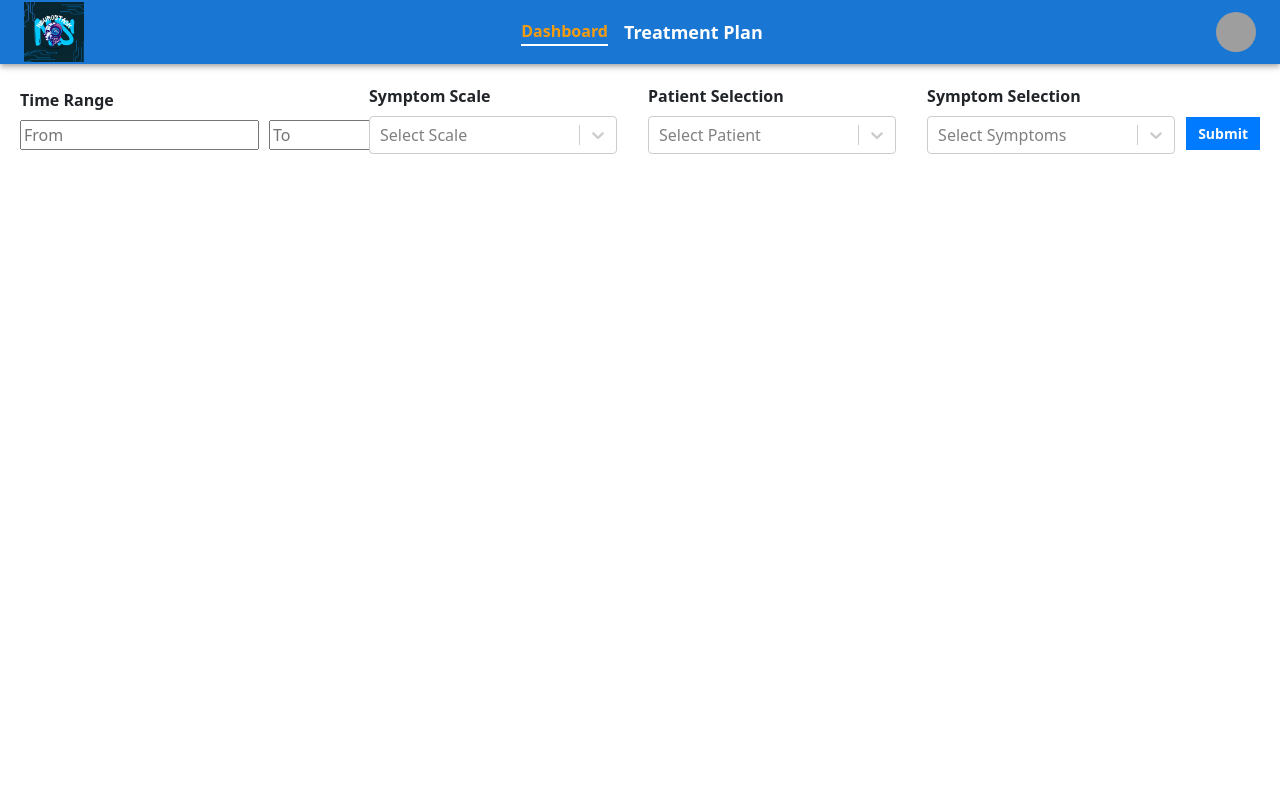
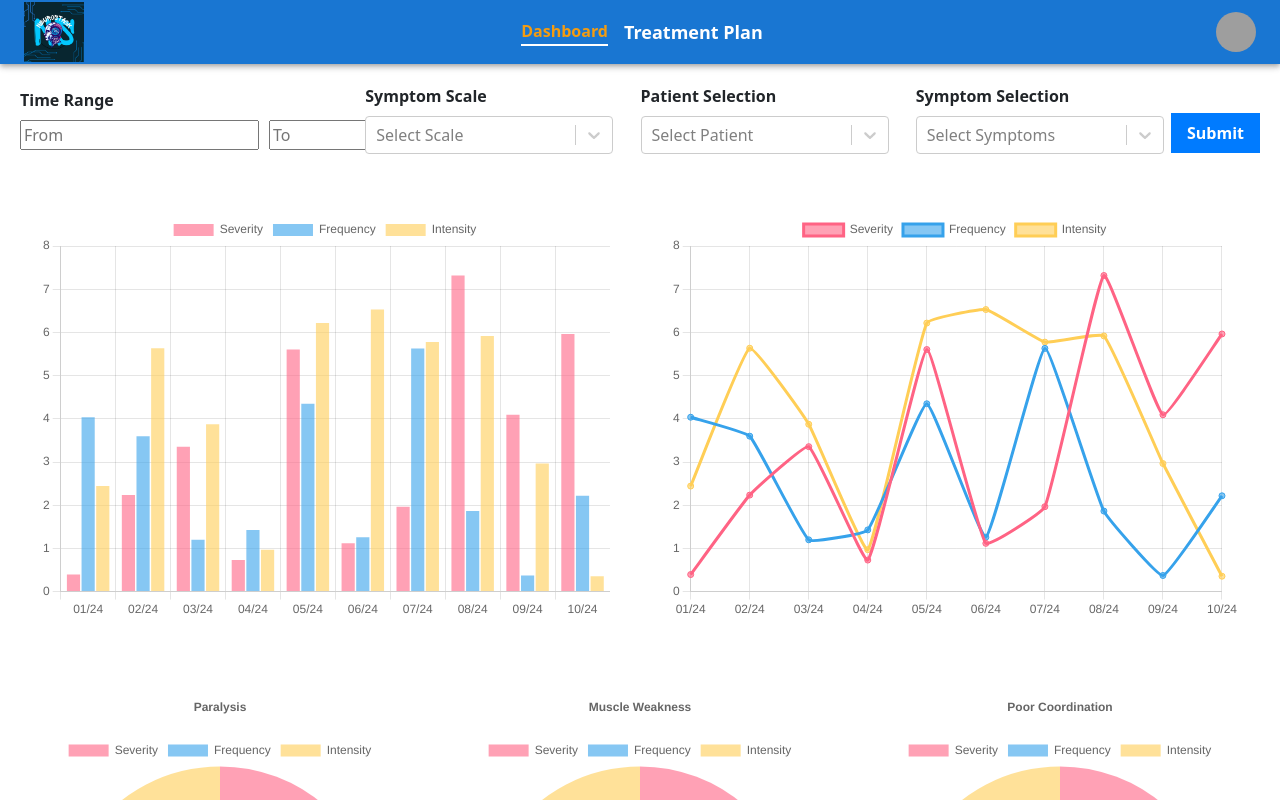
Before and after one commit to sakshamsachdeva13/NeuroStack, a React (Create React App) app: page / in a window 1280 px wide. Both pictures are taken after typing "Sample", "Sample", "Sample", "Sample", "Sample" into the empty fields and a click on the button "Submit". Shown: the top 800 px of the page. Built offline with nearby package versions, Linux system fonts and the light colour scheme; grey boxes are pictures that could not be loaded.

Commit message:
Filters doesnt apply properly

```diff
--- a/src/pages/Dashboard/Dashboard.jsx
+++ b/src/pages/Dashboard/Dashboard.jsx
@@ -35,7 +35,20 @@ const symptomSelectionOptions = [
   { value: 'pain', label: 'Pain' },
 ];
 
-const initialPatientStatusData = {
+const Dashboard = () => {
+  const barChartRef = useRef(null);
+  const lineChartRef = useRef(null);
+  const pieChartParalysisRef = useRef(null);
+  const pieChartMuscleWeaknessRef = useRef(null);
+  const pieChartPoorCoordinationRef = useRef(null);
+
+  const [timeRange, setTimeRange] = useState({ from: null, to: null });
+  const [symptomScale, setSymptomScale] = useState(null);
+  const [patientSelection, setPatientSelection] = useState(null);
+  const [symptomSelection, setSymptomSelection] = useState([]);
+  const [filteredData, setFilteredData] = useState(null);
+
+  const patientStatusData = {
     labels: ['01/24', '02/24', '03/24', '04/24', '05/24', '06/24', '07/24', '08/24', '09/24', '10/24'],
     datasets: [
       {
@@ -84,38 +97,6 @@ const pieChartData = {
     monthYearLabels: ['Jan 2024', 'Feb 2024', 'Mar 2024'], // Labels for tooltips
   };
 
-const Dashboard = () => {
-  const barChartRef = useRef(null);
-  const lineChartRef = useRef(null);
-  const paralysisPieRef = useRef(null);
-  const muscleWeaknessPieRef = useRef(null);
-  const poorCoordinationPieRef = useRef(null);
-
-  const [timeRange, setTimeRange] = useState({ from: null, to: null });
-  const [symptomScale, setSymptomScale] = useState(null);
-  const [patientSelection, setPatientSelection] = useState(null);
-  const [symptomSelection, setSymptomSelection] = useState([]);
-  const [showCharts, setShowCharts] = useState(false);
-  const [patientStatusData, setPatientStatusData] = useState(initialPatientStatusData);
-
-  useEffect(() => {
-    // Simulating fetching data from an API
-    // Replace with actual API call based on timeRange
-    const fetchData = async () => {
-      // Simulated data fetching based on selected time range
-      const filteredData = {
-        labels: timeRange.from && timeRange.to ? patientStatusData.labels.slice(0, 2) : initialPatientStatusData.labels,
-        datasets: initialPatientStatusData.datasets.map(dataset => ({
-          ...dataset,
-          data: timeRange.from && timeRange.to ? dataset.data.slice(0, 2) : dataset.data
-        }))
-      };
-      setPatientStatusData(filteredData);
-    };
-
-    fetchData();
-  }, [timeRange]);
-
   useEffect(() => {
     return () => {
       if (barChartRef.current && barChartRef.current.chartInstance) {
@@ -124,21 +105,40 @@ const Dashboard = () => {
       if (lineChartRef.current && lineChartRef.current.chartInstance) {
         lineChartRef.current.chartInstance.destroy();
       }
-      if (paralysisPieRef.current && paralysisPieRef.current.chartInstance) {
-        paralysisPieRef.current.chartInstance.destroy();
+      if (pieChartParalysisRef.current && pieChartParalysisRef.current.chartInstance) {
+        pieChartParalysisRef.current.chartInstance.destroy();
       }
-      if (muscleWeaknessPieRef.current && muscleWeaknessPieRef.current.chartInstance) {
-        muscleWeaknessPieRef.current.chartInstance.destroy();
+      if (pieChartMuscleWeaknessRef.current && pieChartMuscleWeaknessRef.current.chartInstance) {
+        pieChartMuscleWeaknessRef.current.chartInstance.destroy();
       }
-      if (poorCoordinationPieRef.current && poorCoordinationPieRef.current.chartInstance) {
-        poorCoordinationPieRef.current.chartInstance.destroy();
+      if (pieChartPoorCoordinationRef.current && pieChartPoorCoordinationRef.current.chartInstance) {
+        pieChartPoorCoordinationRef.current.chartInstance.destroy();
       }
     };
   }, []);
 
   const handleSubmit = () => {
-    setShowCharts(true);
     console.log('Submit button clicked');
+    console.log('Time Range:', timeRange);
+    console.log('Symptom Scale:', symptomScale);
+    console.log('Patient Selection:', patientSelection);
+    console.log('Symptom Selection:', symptomSelection);
+
+    // Implement filter logic here to set filtered data
+    const newFilteredData = filterData();
+    setFilteredData(newFilteredData);
+  };
+
+  const filterData = () => {
+    // Filtering logic here - implement your filtering based on the state values
+    // For demonstration purposes, we'll return the same data
+    return {
+      labels: patientStatusData.labels,
+      datasets: patientStatusData.datasets.map(dataset => ({
+        ...dataset,
+        data: dataset.data.map(value => value * Math.random()) // Randomly adjust data for demonstration
+      }))
+    };
   };
 
   const options = {
@@ -159,14 +159,46 @@ const Dashboard = () => {
     },
   };
 
-  const getFilteredData = (type) => {
-    const index = symptomScaleOptions.findIndex(option => option.value === type);
-    const filteredData = patientStatusData.datasets[index];
+  const paralysisOptions = {
+    ...options,
+    plugins: {
+      ...options.plugins,
+      title: {
+        display: true,
+        text: 'Paralysis', // Title above the chart
+        fontSize: 16,
+        fontColor: '#333', // Title font color
+        padding: 20,
+      },
+    },
+  };
 
-    return {
-      labels: patientStatusData.labels,
-      datasets: [filteredData],
+  const muscleWeaknessOptions = {
+    ...options,
+    plugins: {
+      ...options.plugins,
+      title: {
+        display: true,
+        text: 'Muscle Weakness', // Title above the chart
+        fontSize: 16,
+        fontColor: '#333', // Title font color
+        padding: 20,
+      },
+    },
   };
+
+  const poorCoordinationOptions = {
+    ...options,
+    plugins: {
+      ...options.plugins,
+      title: {
+        display: true,
+        text: 'Poor Coordination', // Title above the chart
+        fontSize: 16,
+        fontColor: '#333', // Title font color
+        padding: 20,
+      },
+    },
   };
 
   return (
@@ -224,42 +256,30 @@ const Dashboard = () => {
             placeholder="Select Symptoms"
           />
         </div>
-        <button className={`${styles.submitButton} ${styles.small}`} onClick={handleSubmit}>
-          Submit
-        </button>
+        <button onClick={handleSubmit} className={styles.submitButton}>Submit</button>
       </div>
-      {showCharts && (
-        <>
-          {symptomSelection.length > 0 && (
-            <div className={styles.chartRow}>
-              {symptomSelection.includes('paralysis') && (
-                <div className={styles.chartContainer}>
-                  <Pie ref={paralysisPieRef} data={pieChartData} options={options} />
-                </div>
-              )}
-              {symptomSelection.includes('muscle-weakness') && (
-                <div className={styles.chartContainer}>
-                  <Pie ref={muscleWeaknessPieRef} data={pieChartData} options={options} />
-                </div>
-              )}
-              {symptomSelection.includes('poor-coordination') && (
-                <div className={styles.chartContainer}>
-                  <Pie ref={poorCoordinationPieRef} data={pieChartData} options={options} />
-                </div>
-              )}
-            </div>
-          )}
-          {symptomScale && (
+      {filteredData && (
         <div className={styles.chartRow}>
           <div className={styles.chartContainer}>
-                <Bar ref={barChartRef} data={getFilteredData(symptomScale.value)} options={options} />
+            <Bar ref={barChartRef} data={filteredData} options={options} />
           </div>
           <div className={styles.chartContainer}>
-                <Line ref={lineChartRef} data={getFilteredData(symptomScale.value)} options={options} />
+            <Line ref={lineChartRef} data={filteredData} options={options} />
           </div>
         </div>
       )}
-        </>
+      {filteredData && (
+        <div className={styles.chartRow}>
+          <div className={styles.chartContainer}>
+            <Pie ref={pieChartParalysisRef} data={pieChartData} options={paralysisOptions} />
+          </div>
+          <div className={styles.chartContainer}>
+            <Pie ref={pieChartMuscleWeaknessRef} data={pieChartData} options={muscleWeaknessOptions} />
+          </div>
+          <div className={styles.chartContainer}>
+            <Pie ref={pieChartPoorCoordinationRef} data={pieChartData} options={poorCoordinationOptions} />
+          </div>
+        </div>
       )}
     </div>
   );
```
Lines whose indentation alone changed are shown as unchanged.
